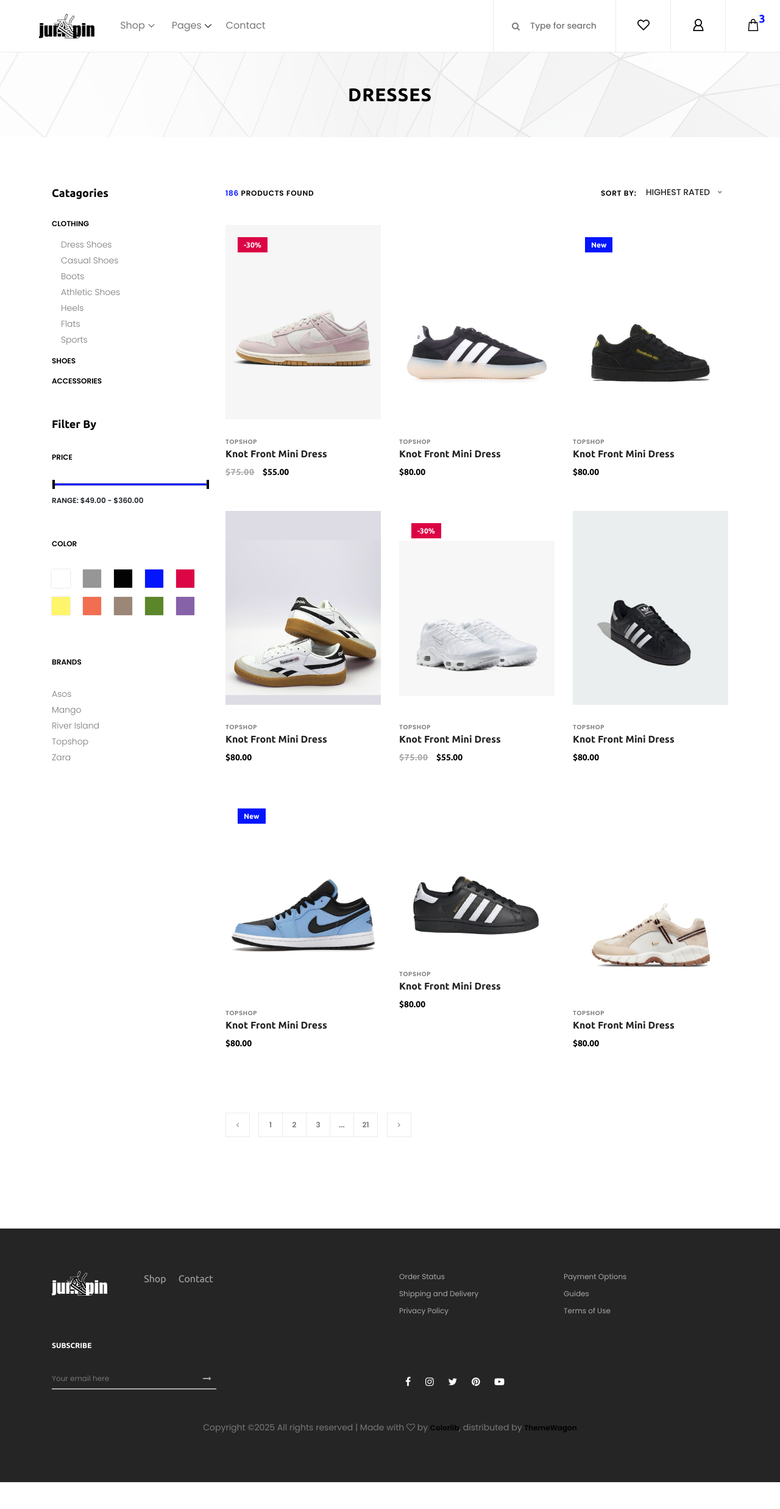
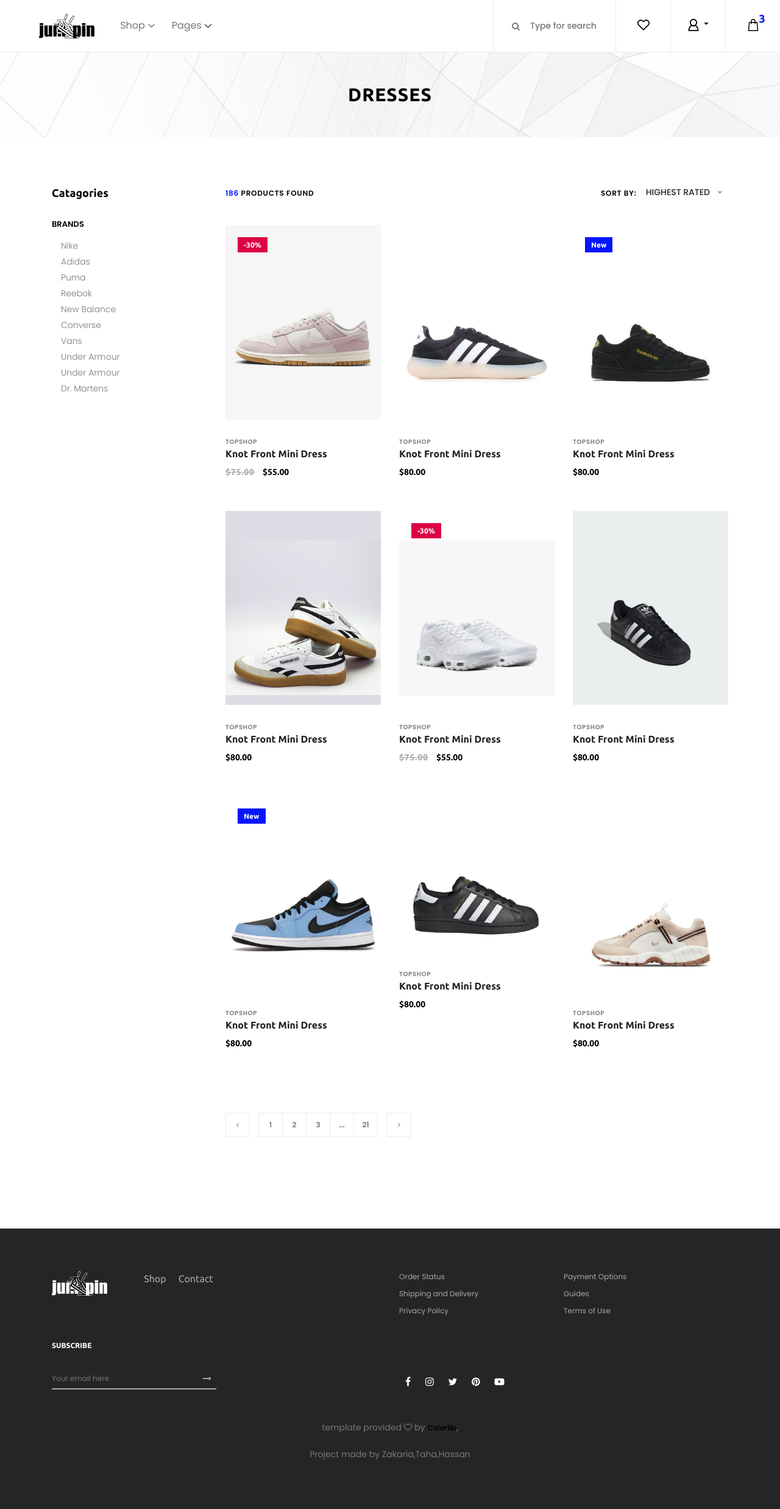
Before and after one commit to 00zkr/ecommerce-platfom, a PHP site: page /shop.html in a window 1280 px wide. Shown: the whole page at 61% size. Before the commit the page ends 2431 px from the top, so only its background shows below. Run offline with PHP 8.4, Linux system fonts and the light colour scheme; some web fonts are replaced.

Commit message:
chengement sur l'interface

```diff
--- a/Jumpin/frontend/css/core-style.css
+++ b/Jumpin/frontend/css/core-style.css
@@ -1763,6 +1763,15 @@
   display: block;
   margin-left: 0;
 }
+.dropdown-menu{
+  background-color: #252525;
+}
+.dropdown-menu a{
+  color: #ffffff;
+}
+.dropdown-menu a:hover{
+  background-color: #252525;
+}
 /* ##### The End ##### */
 
 /*# sourceMappingURL=core-style.css.map */
--- a/Jumpin/frontend/shop.html
+++ b/Jumpin/frontend/shop.html
@@ -9,7 +9,7 @@
     <!-- The above 4 meta tags *must* come first in the head; any other head content must come *after* these tags -->
 
     <!-- Title  -->
-    <title>Essence - Fashion Ecommerce Template</title>
+    <title>jumpin - jump into it</title>
 
     <!-- Favicon  -->
     <link rel="icon" href="img/core-img/favicon.ico">
@@ -44,20 +44,22 @@
                             <li><a href="#">Shop</a>
                                 <div class="megamenu">
                                     <ul class="single-mega cn-col-4">
-                                        <li class="title">Men's Collection</li>
-                                        <li><a href="shop.html">Dress Shoes</a></li>
-                                        <li><a href="shop.html">Casual Shoes </a></li>
-                                        <li><a href="shop.html">Boots</a></li>
-                                        <li><a href="shop.html">Athletic Shoes</a></li>
+                                        <li class="title">Brands</li>
+                                        <li><a href="shop.html">Nike</a></li>
+                                        <li><a href="shop.html">Adidas </a></li>
+                                        <li><a href="shop.html">Puma</a></li>
+                                        <li><a href="shop.html">Reebok</a></li>
+                                        <li><a href="shop.html">New Balance</a></li>
                                     </ul>
                                     <ul class="single-mega cn-col-4">
-                                        <li class="title">Women's Collection</li>
-                                        <li><a href="shop.html">Heels</a></li>
-                                        <li><a href="shop.html">Flats</a></li>
-                                        <li><a href="shop.html">Casual Shoes</a></li>
-                                        <li><a href="shop.html">Boots</a></li>
-                                        <li><a href="shop.html">Sports</a></li>
+                                        <li class="title">&nbsp;</li>
+                                        <li><a href="shop.html">Converse</a></li>
+                                        <li><a href="shop.html">Vans</a></li>
+                                        <li><a href="shop.html">Under Armour</a></li>
+                                        <li><a href="shop.html">Under Armour</a></li>
+                                        <li><a href="shop.html">Dr. Martens</a></li>
                                     </ul>
+                                    <ul class="single-mega cn-col-4"></ul>
 
                                     <div class="single-mega cn-col-4 align-left-image" >
                                         <img src="img/bg-img/bg-6.jpg"  alt="" >
@@ -68,15 +70,9 @@
                                 <ul class="dropdown">
                                     <li><a href="index.html">Home</a></li>
                                     <li><a href="shop.html">Shop</a></li>
-                                    <li><a href="single-product-details.html">Product Details</a></li>
-                                    <li><a href="checkout.html">Checkout</a></li>
-
-                                    <li><a href="regular-page.html">Regular Page</a></li>
                                     <li><a href="contact.html">Contact</a></li>
                                 </ul>
                             </li>
-
-                            <li><a href="contact.html">Contact</a></li>
                         </ul>
                     </div>
                     <!-- Nav End -->
@@ -97,9 +93,16 @@
                     <a href="#"><img src="img/core-img/heart.svg" alt=""></a>
                 </div>
                 <!-- User Login Info -->
-                <div class="user-login-info">
-                    <a href="#"><img src="img/core-img/user.svg" alt=""></a>
+                <div class="user-login-info dropdown">
+                    <a href="#" class="dropdown-toggle" id="userDropdown" data-toggle="dropdown" aria-haspopup="true" aria-expanded="false">
+                        <img src="img/core-img/user.svg" alt="">
+                    </a>
+                    <div class="dropdown-menu" aria-labelledby="userDropdown">
+                        <a class="dropdown-item" href="register.html">Register</a>
+                        <a class="dropdown-item" href="login.html">Login</a>
+                    </div>
                 </div>
+
                 <!-- Cart Area -->
                 <div class="cart-area">
                     <a href="#" id="essenceCartBtn"><img src="img/core-img/bag.svg" alt=""> <span>3</span></a>
@@ -222,52 +225,24 @@
                                 <ul id="menu-content2" class="menu-content collapse show">
                                     <!-- Single Item -->
                                     <li data-toggle="collapse" data-target="#clothing">
-                                        <a href="#">clothing</a>
+                                        <a href="#" style="color: black; font-size:small;">Brands</a>
                                         <ul class="sub-menu collapse show" id="clothing">
 
-                                            <li><a href="shop.html">Dress Shoes</a></li>
-                                            <li><a href="shop.html">Casual Shoes </a></li>
-                                            <li><a href="shop.html">Boots</a></li>
-                                            <li><a href="shop.html">Athletic Shoes</a></li>
-                                            <li><a href="shop.html">Heels</a></li>
-                                            <li><a href="shop.html">Flats</a></li>
-                                            <li><a href="shop.html">Sports</a></li>
+                                            <li><a href="shop.html">Nike</a></li>
+                                            <li><a href="shop.html">Adidas </a></li>
+                                            <li><a href="shop.html">Puma</a></li>
+                                            <li><a href="shop.html">Reebok</a></li>
+                                            <li><a href="shop.html">New Balance</a></li>
+                                            <li><a href="shop.html">Converse</a></li>
+                                            <li><a href="shop.html">Vans</a></li>
+                                            <li><a href="shop.html">Under Armour</a></li>
+                                            <li><a href="shop.html">Under Armour</a></li>
+                                            <li><a href="shop.html">Dr. Martens</a></li>
                                         </ul>
                                     </li>
-                                    <!-- Single Item -->
-                                    <li data-toggle="collapse" data-target="#shoes" class="collapsed">
-                                        <a href="#">shoes</a>
-                                        <ul class="sub-menu collapse" id="shoes">
-                                            <li><a href="#">All</a></li>
-                                            <li><a href="#">Bodysuits</a></li>
-                                            <li><a href="#">Dresses</a></li>
-                                            <li><a href="#">Hoodies &amp; Sweats</a></li>
-                                            <li><a href="#">Jackets &amp; Coats</a></li>
-                                            <li><a href="#">Jeans</a></li>
-                                            <li><a href="#">Pants &amp; Leggings</a></li>
-                                            <li><a href="#">Rompers &amp; Jumpsuits</a></li>
-                                            <li><a href="#">Shirts &amp; Blouses</a></li>
-                                            <li><a href="#">Shirts</a></li>
-                                            <li><a href="#">Sweaters &amp; Knits</a></li>
-                                        </ul>
-                                    </li>
-                                    <!-- Single Item -->
-                                    <li data-toggle="collapse" data-target="#accessories" class="collapsed">
-                                        <a href="#">accessories</a>
-                                        <ul class="sub-menu collapse" id="accessories">
-                                            <li><a href="#">All</a></li>
-                                            <li><a href="#">Bodysuits</a></li>
-                                            <li><a href="#">Dresses</a></li>
-                                            <li><a href="#">Hoodies &amp; Sweats</a></li>
-                                            <li><a href="#">Jackets &amp; Coats</a></li>
-                                            <li><a href="#">Jeans</a></li>
-                                            <li><a href="#">Pants &amp; Leggings</a></li>
-                                            <li><a href="#">Rompers &amp; Jumpsuits</a></li>
-                                            <li><a href="#">Shirts &amp; Blouses</a></li>
-                                            <li><a href="#">Shirts</a></li>
-                                            <li><a href="#">Sweaters &amp; Knits</a></li>
-                                        </ul>
-                                    </li>
+
+
+
                                 </ul>
                             </div>
                         </div>
@@ -275,53 +250,31 @@
                         <!-- ##### Single Widget ##### -->
                         <div class="widget price mb-50">
                             <!-- Widget Title -->
-                            <h6 class="widget-title mb-30">Filter by</h6>
+                            <h6 class="widget-title mb-30">&nbsp;</h6>
                             <!-- Widget Title 2 -->
-                            <p class="widget-title2 mb-30">Price</p>
+                            <p class="widget-title2 mb-30">&nbsp;</p>
 
                             <div class="widget-desc">
-                                <div class="slider-range">
-                                    <div data-min="49" data-max="360" data-unit="$" class="slider-range-price ui-slider ui-slider-horizontal ui-widget ui-widget-content ui-corner-all" data-value-min="49" data-value-max="360" data-label-result="Range:">
-                                        <div class="ui-slider-range ui-widget-header ui-corner-all"></div>
-                                        <span class="ui-slider-handle ui-state-default ui-corner-all" tabindex="0"></span>
-                                        <span class="ui-slider-handle ui-state-default ui-corner-all" tabindex="0"></span>
-                                    </div>
-                                    <div class="range-price">Range: $49.00 - $360.00</div>
-                                </div>
+
                             </div>
                         </div>
 
                         <!-- ##### Single Widget ##### -->
                         <div class="widget color mb-50">
                             <!-- Widget Title 2 -->
-                            <p class="widget-title2 mb-30">Color</p>
+                            <p class="widget-title2 mb-30">&nbsp;</p>
                             <div class="widget-desc">
-                                <ul class="d-flex">
-                                    <li><a href="#" class="color1"></a></li>
-                                    <li><a href="#" class="color2"></a></li>
-                                    <li><a href="#" class="color3"></a></li>
-                                    <li><a href="#" class="color4"></a></li>
-                                    <li><a href="#" class="color5"></a></li>
-                                    <li><a href="#" class="color6"></a></li>
-                                    <li><a href="#" class="color7"></a></li>
-                                    <li><a href="#" class="color8"></a></li>
-                                    <li><a href="#" class="color9"></a></li>
-                                    <li><a href="#" class="color10"></a></li>
-                                </ul>
+
                             </div>
                         </div>
 
                         <!-- ##### Single Widget ##### -->
                         <div class="widget brands mb-50">
                             <!-- Widget Title 2 -->
-                            <p class="widget-title2 mb-30">Brands</p>
+                            <p class="widget-title2 mb-30">&nbsp;</p>
                             <div class="widget-desc">
                                 <ul>
-                                    <li><a href="#">Asos</a></li>
-                                    <li><a href="#">Mango</a></li>
-                                    <li><a href="#">River Island</a></li>
-                                    <li><a href="#">Topshop</a></li>
-                                    <li><a href="#">Zara</a></li>
+
                                 </ul>
                             </div>
                         </div>
@@ -716,6 +669,7 @@
                         <div class="footer_menu">
                             <ul>
                                 <li><a href="shop.html">Shop</a></li>
+
                                 <li><a href="contact.html">Contact</a></li>
                             </ul>
                         </div>
@@ -759,7 +713,7 @@
                             <a href="#" data-toggle="tooltip" data-placement="top" title="Instagram"><i class="fa fa-instagram" aria-hidden="true"></i></a>
                             <a href="#" data-toggle="tooltip" data-placement="top" title="Twitter"><i class="fa fa-twitter" aria-hidden="true"></i></a>
                             <a href="#" data-toggle="tooltip" data-placement="top" title="Pinterest"><i class="fa fa-pinterest" aria-hidden="true"></i></a>
-                            <a href="https://youtu.be/dQw4w9WgXcQ?si=iO7KIG_Dqw9p504L" data-toggle="tooltip" data-placement="top" title="Youtube" target="_blank"><i class="fa fa-youtube-play" aria-hidden="true"></i></a>
+                            <a href="https://youtu.be/dQw4w9WgXcQ?si=iO7KIG_Dqw9p504L" data-toggle="tooltip" data-placement="top" title="Youtube" target="_blank"><i class="fa fa-youtube-play" aria-hidden="true" ></i></a>
                         </div>
                     </div>
                 </div>
@@ -768,14 +722,15 @@
 <div class="row mt-5">
                 <div class="col-md-12 text-center">
                     <p>
-                        <!-- Link back to Colorlib can't be removed. Template is licensed under CC BY 3.0. -->
-    Copyright &copy;<script>document.write(new Date().getFullYear());</script> All rights reserved | Made with <i class="fa fa-heart-o" aria-hidden="true"></i> by <a href="https://colorlib.com" target="_blank">Colorlib</a>, distributed by <a href="https://themewagon.com/" target="_blank">ThemeWagon</a>
-    <!-- Link back to Colorlib can't be removed. Template is licensed under CC BY 3.0. -->
+
+     template provided <i class="fa fa-heart-o" aria-hidden="true"></i> by <a href="https://colorlib.com" target="_blank">Colorlib</a>, <p>Project made by Zakaria,Taha,Hassan</p>
+
                     </p>
                 </div>
             </div>
 
         </div>
+
     </footer>
     <!-- ##### Footer Area End ##### -->
 
```
Also changed, not shown: Jumpin/frontend/checkout.html (+33 -40 lines), Jumpin/frontend/contact.html (+26 -23 lines), Jumpin/frontend/index.html (+26 -22 lines), Jumpin/frontend/login.html (+7 -2 lines), Jumpin/frontend/register.html (+7 -2 lines), Jumpin/frontend/img/core-img/favicon.ico.
